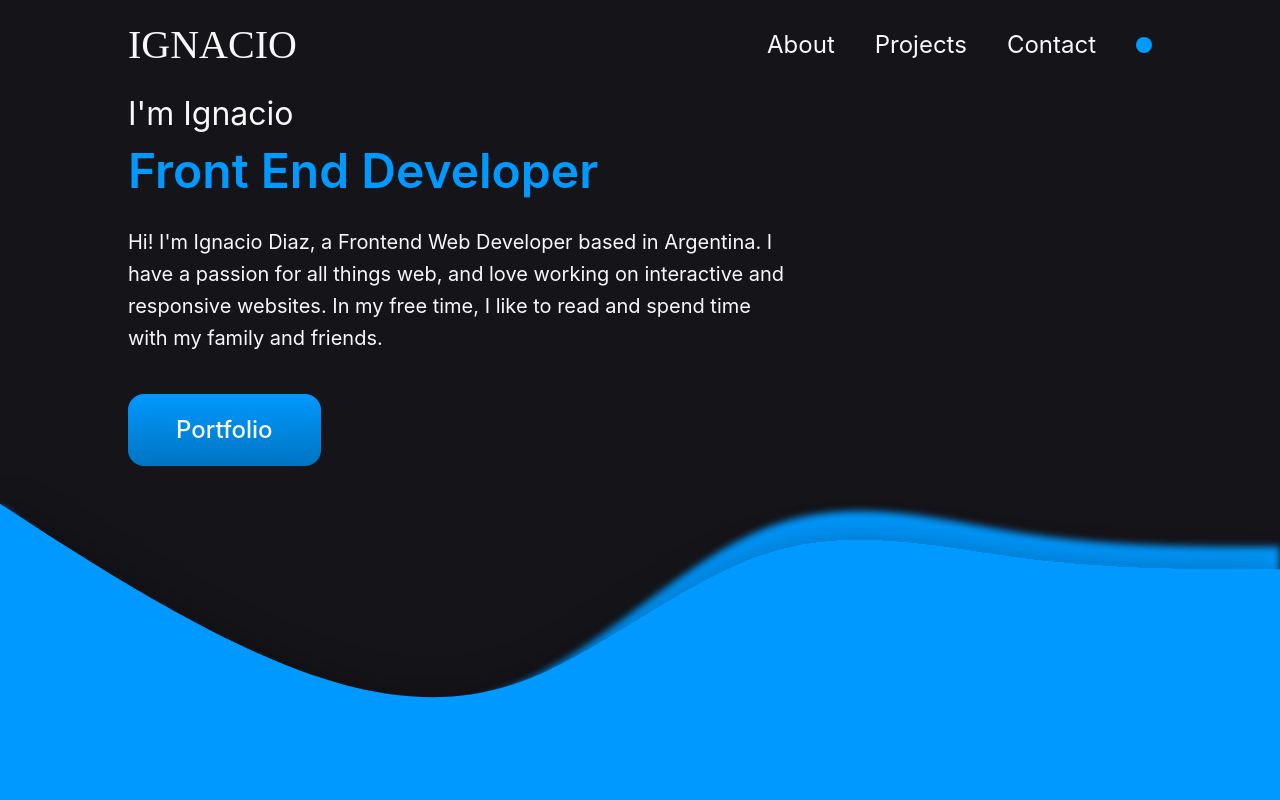
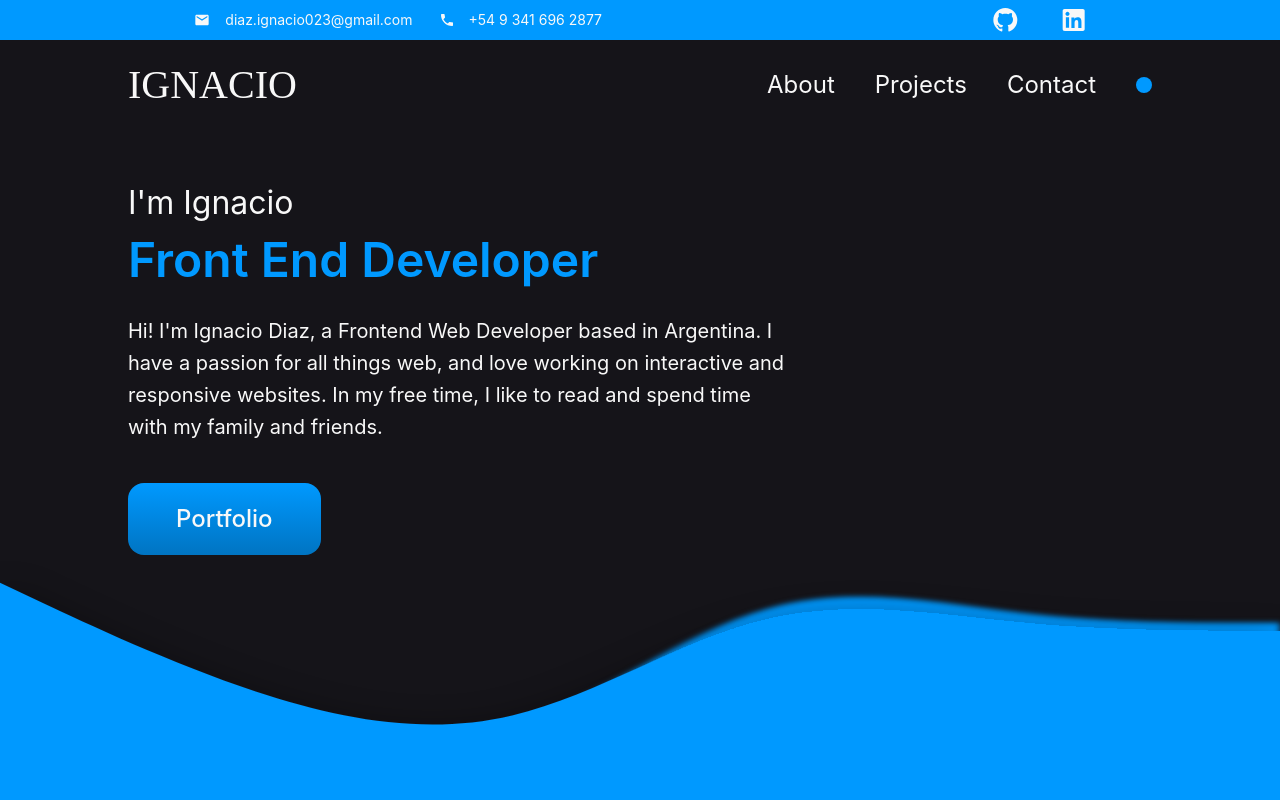
Before and after one commit to DiazIgnacio/portfolio-v2, a Next.js app: page / in a window 1280 px wide. Shown: the top 800 px of the page. Built offline with nearby package versions, Linux system fonts and the light colour scheme; a web font is replaced by a local one.

Commit message:
fix: show infobar on desktop

```diff
--- a/src/components/Hero/Navbar.tsx
+++ b/src/components/Hero/Navbar.tsx
@@ -27,8 +27,8 @@
 
   return (
     <nav
-      className={`px-auto fixed left-0 right-0 top-0 z-50 flex items-center justify-between bg-black px-8 transition-all md:px-10 lg:px-32 ${
-        isScrolled ? 'py-2' : 'py-6'
+      className={`px-auto left-0 right-0 top-0 z-50 flex items-center justify-between bg-black px-8 transition-all md:px-10 lg:px-32 ${
+        isScrolled ? 'fixed py-2' : 'py-6'
       }`}
     >
       <Link href="/">
```
